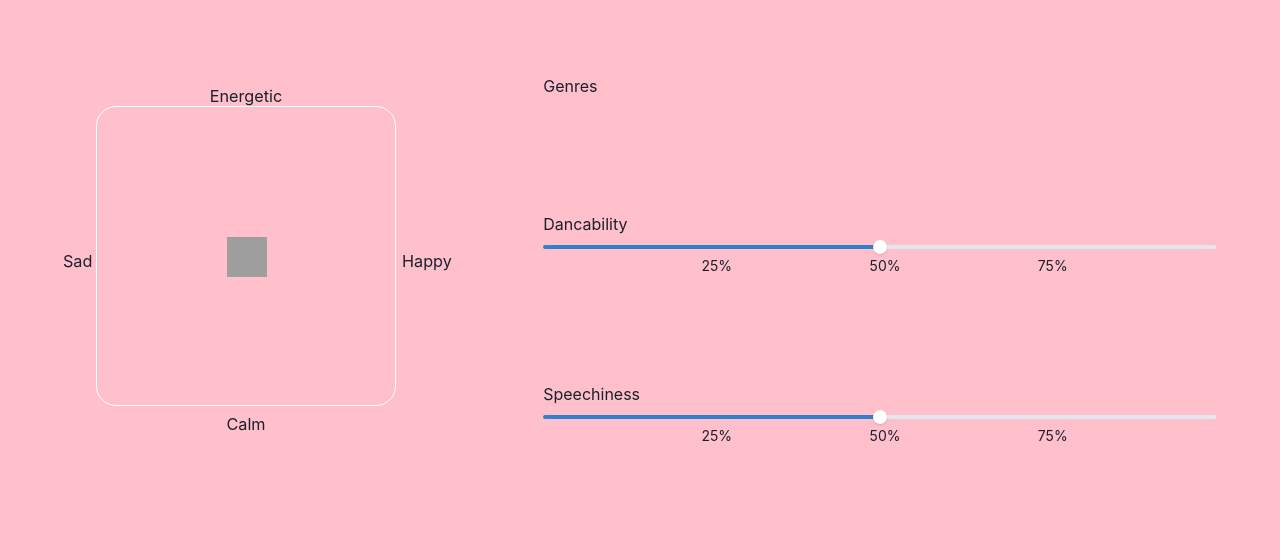
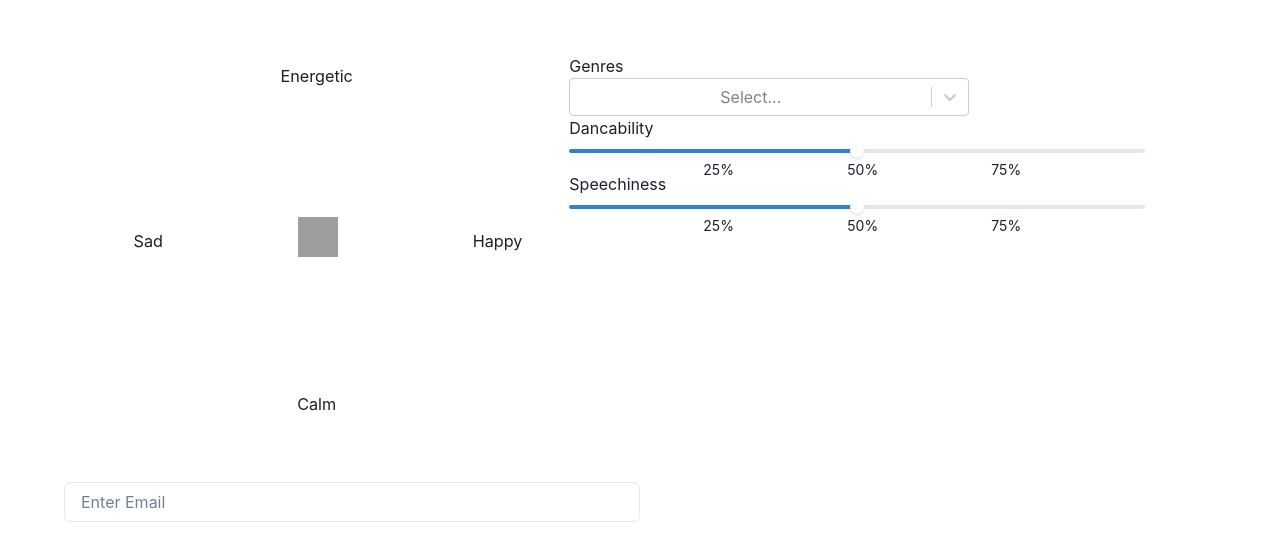
Before and after one commit to DevanshiPatel18/melomanie, a React (Create React App) app: page / in a window 1280 px wide. Shown: the part 144-704 px from the top of the page. Built offline with nearby package versions, Linux system fonts and the light colour scheme; grey boxes are pictures that could not be loaded.

Commit message:
Added: genere selector with search and email input

```diff
--- a/package.json
+++ b/package.json
@@ -14,7 +14,9 @@
     "react-dom": "^18.2.0",
     "react-draggable": "^4.4.6",
     "react-scripts": "5.0.1",
+    "react-select": "^5.8.0",
     "styled-components": "^6.1.1",
+    "vanta": "^0.5.24",
     "web-vitals": "^2.1.4"
   },
   "scripts": {
--- a/src/App.css
+++ b/src/App.css
@@ -1,6 +1,6 @@
 .App {
   text-align: center;
-  background-color: pink;
+  /* background-color: rgb(161, 108, 117); */
   display: flex;
   height: 100vh;
   align-items: center;
--- a/src/Home/home.tsx
+++ b/src/Home/home.tsx
@@ -1,6 +1,8 @@
 import React, { useState } from 'react';
 import Graph from './graph.tsx';
 import CustomSlider from '../Components/CustomSlider.tsx';
+import Select, { MultiValue } from 'react-select'
+import { Input } from '@chakra-ui/react';
 
 export interface IHomeProps {
 }
@@ -8,15 +10,26 @@ export interface IHomeProps {
 export default function Home (props: IHomeProps) {
   const [danceabilityValue, setDancebilityValue] = useState(50);
   const [speechinessValue, setSpeechinessValue] = useState(50);
+  const [selectedOptions, setSelectedOptions ] = useState<MultiValue<{
+    value: string;
+    label: string;
+}>>([]);
+  const options = [
+    { value: 'chocolate', label: 'Chocolate' },
+    { value: 'strawberry', label: 'Strawberry' },
+    { value: 'vanilla', label: 'Vanilla' }
+  ]
 
   return (
+    <div style={{flex:1}}>
     <div style={styles.parentContainer}>
-      <div style={{}}>
-        <Graph></Graph>
-      </div>
+        <Graph/>
       <div style={styles.cotainer}>
-          <div style={{width: '100%'}}>
+          <div style={{width: '100%', display:'flex', alignItems:'start', flexDirection:'column'}}>
             <p style={{float:'left'}}>Genres</p>
+            <div style={{width: '100%', maxWidth: 400}}>
+              <Select options={options} isMulti isSearchable onChange={(newValue) => setSelectedOptions(newValue)} />
+            </div>
          </div>
           <div style={{width: '100%'}}>
             <p style={{float:'left'}}>Dancability</p>
@@ -28,23 +41,30 @@ export default function Home (props: IHomeProps) {
           </div>
         </div>
     </div>
+    <div style={{margin: '5%'}}>
+      <Input
+      style={{width: '50%', float:'left'}}
+      required
+      pr='4.5rem'
+      type={'email'}
+      placeholder='Enter Email'
+    />
+  </div>
+  </div>
   );
 }
 
 const styles = {
   parentContainer:{
     margin: '5%',
-    width: '100%',
+    flexGrow:1,
     display: 'flex',
-    justifyContent: 'space-between',
-    gap: '10%',
+    flexDirection: 'row',
+    justifyContent: 'space-evenly',
     flexWrap:'wrap',
   },
   cotainer:{
-    display:'flex',
-    flex:1,
-    flexDirection:'column',
-    width: '100%',
+    width: '50%',
     justifyContent: 'space-between',
   }
 }
```
Also changed, not shown: 1 other file (tests, documents, lock files or other folders).
